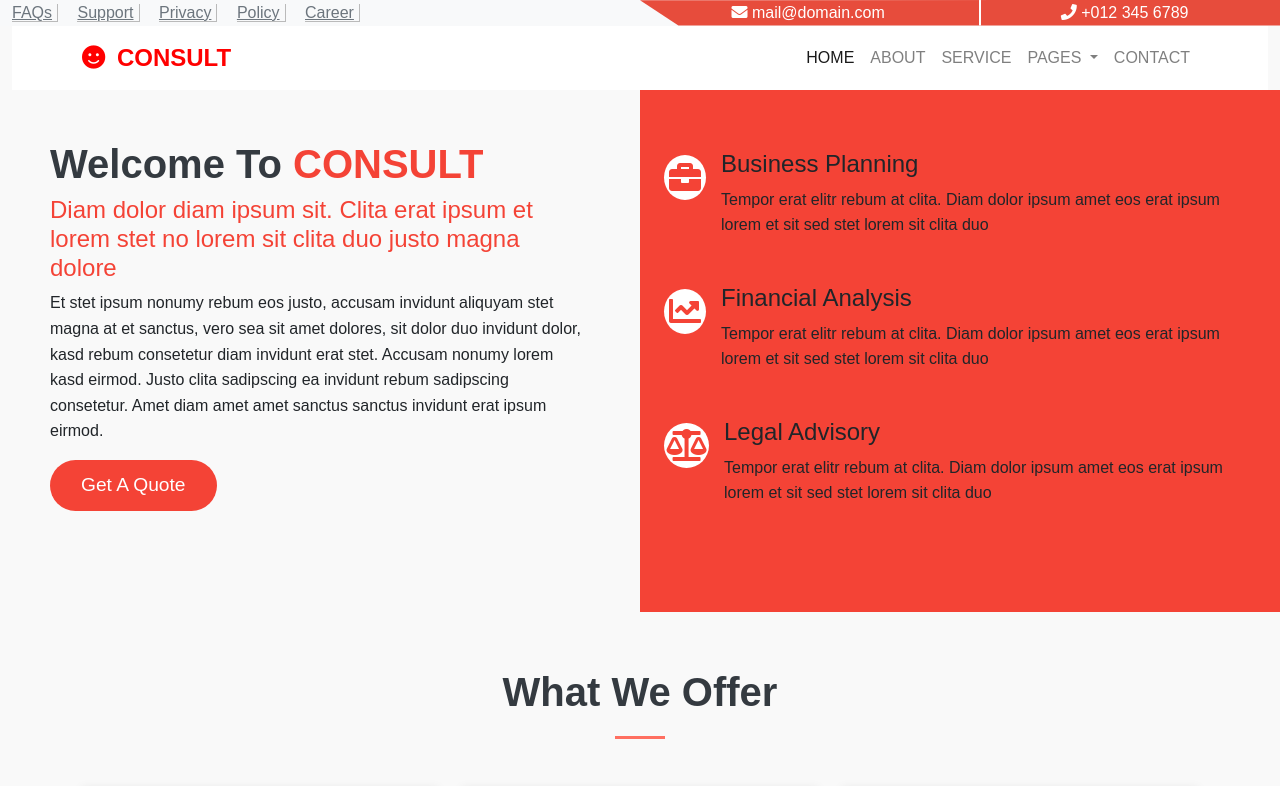
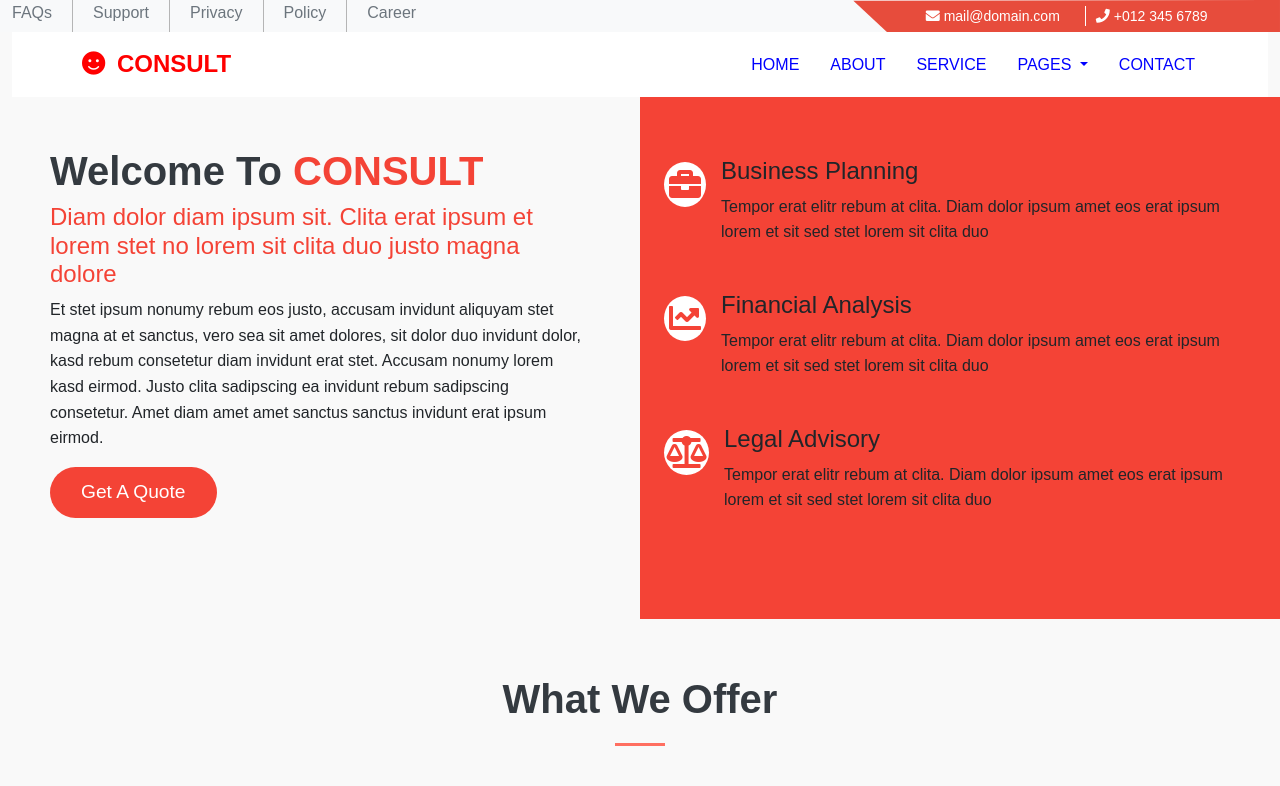
Before and after one commit to Divya-Mittal-tech/Project-3, a plain HTML site: page project-01-images (2)/project-01-images/index.html in a window 1280 px wide. Shown: the top 786 px of the page. Drawn offline with nearby package versions, Linux system fonts and the light colour scheme.

Commit message:
corrections

```diff
--- a/project-01-images (2)/project-01-images/index.html
+++ b/project-01-images (2)/project-01-images/index.html
@@ -21,30 +21,33 @@
   <!-- nav bar section start -->
 <div class="container cont_2">
   <div class="row top-bar">
-    <div class="col-md">
+    <div class="d-flex col-md-8">
       <a href="#" class="show">FAQs</a>
+      <div class="left-line"></div>
       <a href="#" class="show">Support</a>
+      <div class="left-line"></div>
       <a href="#" class="show">Privacy</a>
+      <div class="left-line"></div>
       <a href="#" class="show">Policy</a>
+      <div class="left-line"></div>
       <a href="#" class="show">Career</a>
     </div>
-    <div class="col-md text-end contact-info">
+    <div class="col-md-4 contact-info">
       <a href="mailto:mail@domain.com"><i class="fas fa-envelope"></i> mail@domain.com</a>
       <div class="line"></div>
       <span><i class="fas fa-phone"></i> +012 345 6789</span>
     </div>
   </div>
-  <nav class="navbar navbar-expand-lg navbar-light bg-white">
+  <nav class="navbar navbar-expand-lg bg-white">
     <div class="container">
       <a class="navbar-brand" href="#" style="color: red;"><i class="fas fa-smile"></i> CONSULT</a>
       <button class="navbar-toggler" type="button" data-bs-toggle="collapse" data-bs-target="#navbarNav"
         aria-controls="navbarNav" aria-expanded="false" aria-label="Toggle navigation">
         <span class="navbar-toggler-icon"></span>
       </button>
-      <div class="collapse navbar-collapse" id="navbarNav">
       <ul class="navbar-nav ms-auto">
         <li class="nav-item">
-            <a class="nav-link active" href="#">HOME</a>
+          <a class="nav-link" href="#">HOME</a>
         </li>
         <li class="nav-item">
           <a class="nav-link" href="#">ABOUT</a>
@@ -60,14 +63,13 @@
           <ul class="dropdown-menu" aria-labelledby="navbarDropdown">
             <li><a class="dropdown-item" href="#">Page 1</a></li>
             <li><a class="dropdown-item" href="#">Page 2</a></li>
-              <li><a class="dropdown-item" href="#">Page 3</a></li>
           </ul>
         </li>
         <li class="nav-item">
           <a class="nav-link" href="#">CONTACT</a>
         </li>
       </ul>
-      </div>
+
     </div>
   </nav>
 </div>
--- a/project-01-images (2)/project-01-images/style.css
+++ b/project-01-images (2)/project-01-images/style.css
@@ -17,7 +17,7 @@ body {
 .top-bar a {
   color: #6c757d;
   margin-right: 15px;
-  text-decoration: ;
+  /* text-decoration: ; */
 }
 /* .show{
   width: 300px !important;
@@ -26,28 +26,44 @@ body {
   text-align: center;
 } */
  .show{
-  border-right: 1px solid rgb(186, 186, 186) ;
+
+text-decoration: none;
   padding-right: 5px;
-  border-bottom: 1px solid rgb(186, 186, 186);
+
 
  }
-.contact-info {
+ .contact-info {
   display: flex;
-  justify-content: space-evenly;
+  justify-content: center;
+  align-items: center;
   background-color: #e74c3c;
-  clip-path: polygon(0 1%, 100% 0%, 100% 100%, 6% 100%);
+  clip-path: polygon(0 2%, 100% 0%, 100% 100%, 8% 100%);
   color: white;
-  /* padding: 5px 5px; */
+  padding: 5px 10px; /* Add some padding for better spacing */
+  gap: 10px; /* Reduces the gap between items */
 }
-.line{
-  height: 100%;
-  width: 2px;
+.left-line{
+  height: auto; /* Adjust the height to fit the reduced gap */
+  width: 1px;
+  background-color: rgb(181, 181, 181);
+  margin-right: 20px;
+}
+.line {
+  height: 20px; /* Adjust the height to fit the reduced gap */
+  width: 1px;
   background-color: white;
 }
+
 .contact-info a {
   color: white;
   text-decoration: none;
+  font-size: 14px; /* Adjust font size to ensure compact design */
 }
+
+.contact-info span {
+  font-size: 14px; /* Ensure consistent font size with the link */
+}
+
 .navbar-brand {
   font-size: 24px;
   font-weight: bold;
@@ -56,16 +72,22 @@ body {
 .navbar-brand i {
   margin-right: 5px;
 }
-/* .navbar-nav .nav-link {
-  color: #6c757d;
+
+.navbar-nav{
+ margin-right: -20px;
+}
+/* Default link style */
+.navbar-nav .nav-item .nav-link {
+  color: blue; /* Initial font color */
+  transition: color 0.3s ease-in-out; /* Smooth transition for hover effect */
   margin-right: 15px;
-} */
-/* .navbar-nav .nav-link.active {
-  color: #e74c3c;
-} */
-.navbar-nav .nav-link :hover{
-  color: #e74c3c;
 }
+
+/* Hover effect */
+.navbar-nav .nav-item .nav-link:hover {
+  color: red; /* Font color on hover */
+}
+
 
 
 .left-section {
```
Lines whose indentation alone changed are shown as unchanged.
